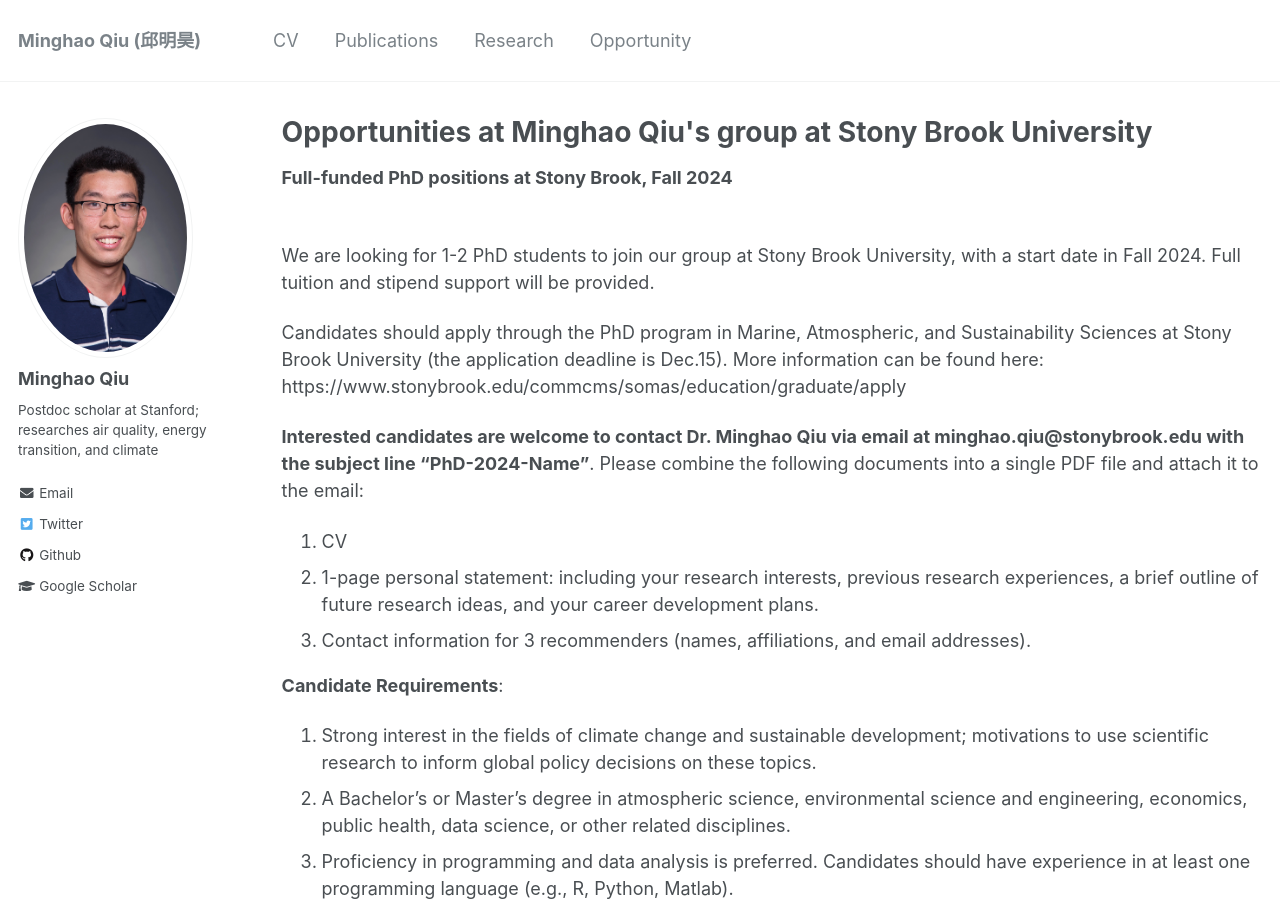
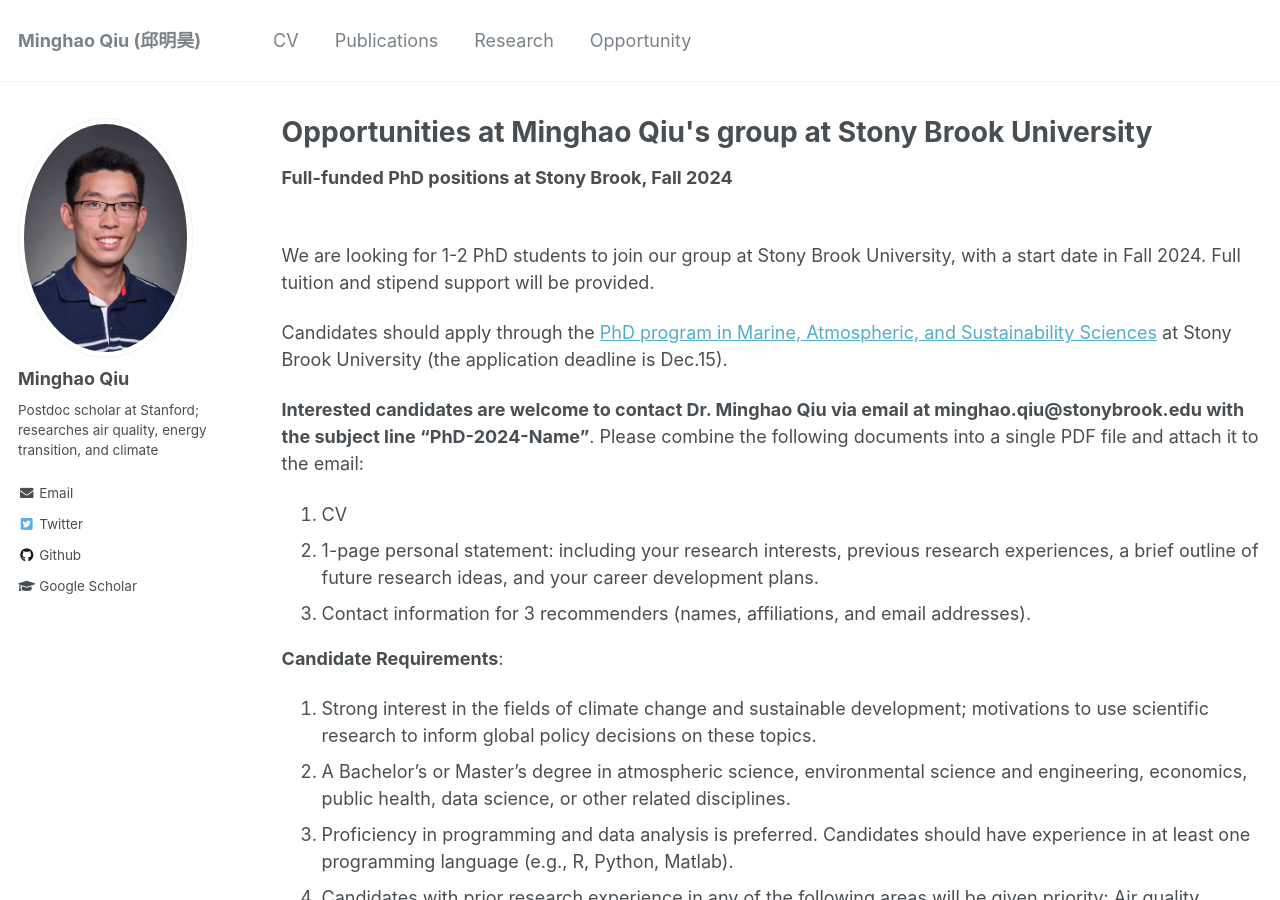
Before and after one commit to mhqiu/mhqiu.github.io, a Jekyll site: the page built from _pages/opportunity.md, in a window 1280 px wide and 900 px high. Built offline with Jekyll 4.4.1, drawn with Linux system fonts in a browser that asks for light colours.

Commit message:
Update opportunity.md

```diff
--- a/_pages/opportunity.md
+++ b/_pages/opportunity.md
@@ -13,8 +13,7 @@ author_profile: true
 We are looking for 1-2 PhD students to join our group at Stony Brook University, with a start date in Fall 2024. Full tuition and stipend support will be provided.
 
 
-Candidates should apply through the PhD program in Marine, Atmospheric, and Sustainability Sciences at Stony Brook University (the application deadline is Dec.15). More information can be found here: https://www.stonybrook.edu/commcms/somas/education/graduate/apply
-
+Candidates should apply through the [PhD program in Marine, Atmospheric, and Sustainability Sciences](https://www.stonybrook.edu/commcms/somas/education/graduate/apply/) at Stony Brook University (the application deadline is Dec.15).
 
 **Interested candidates are welcome to contact Dr. Minghao Qiu via email at minghao.qiu@stonybrook.edu with the subject line "PhD-2024-Name"**. Please combine the following documents into a single PDF file and attach it to the email:
 1.	CV
```
